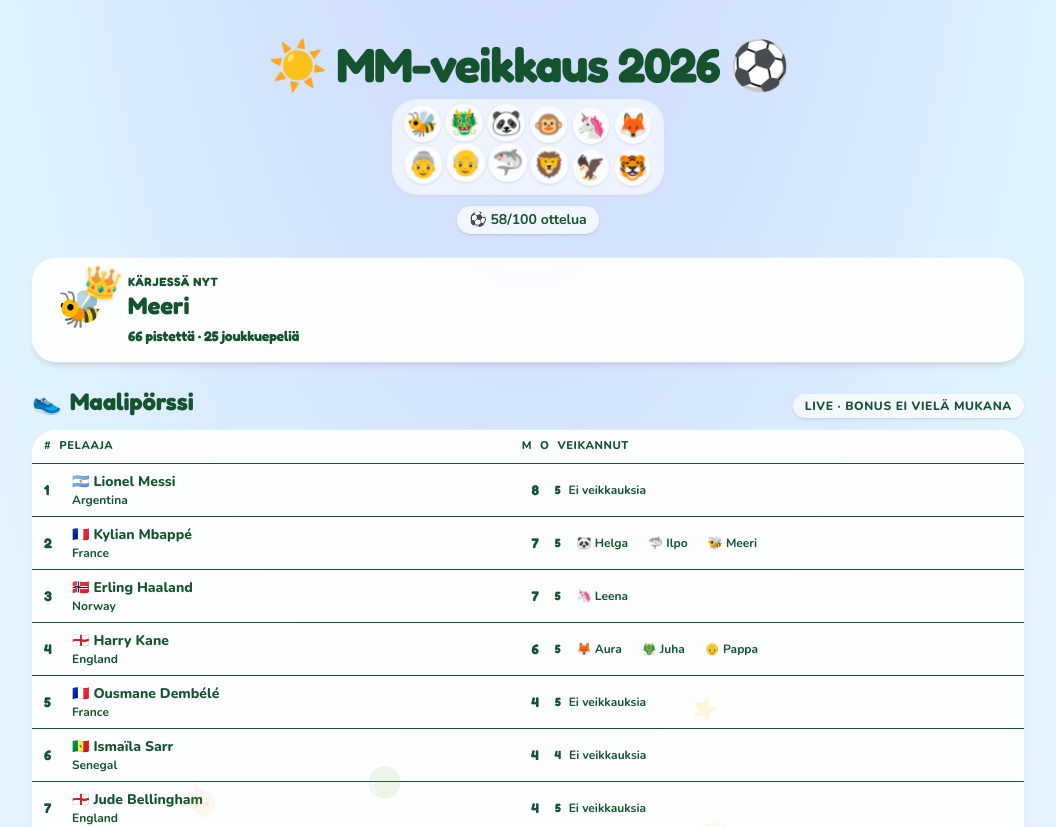
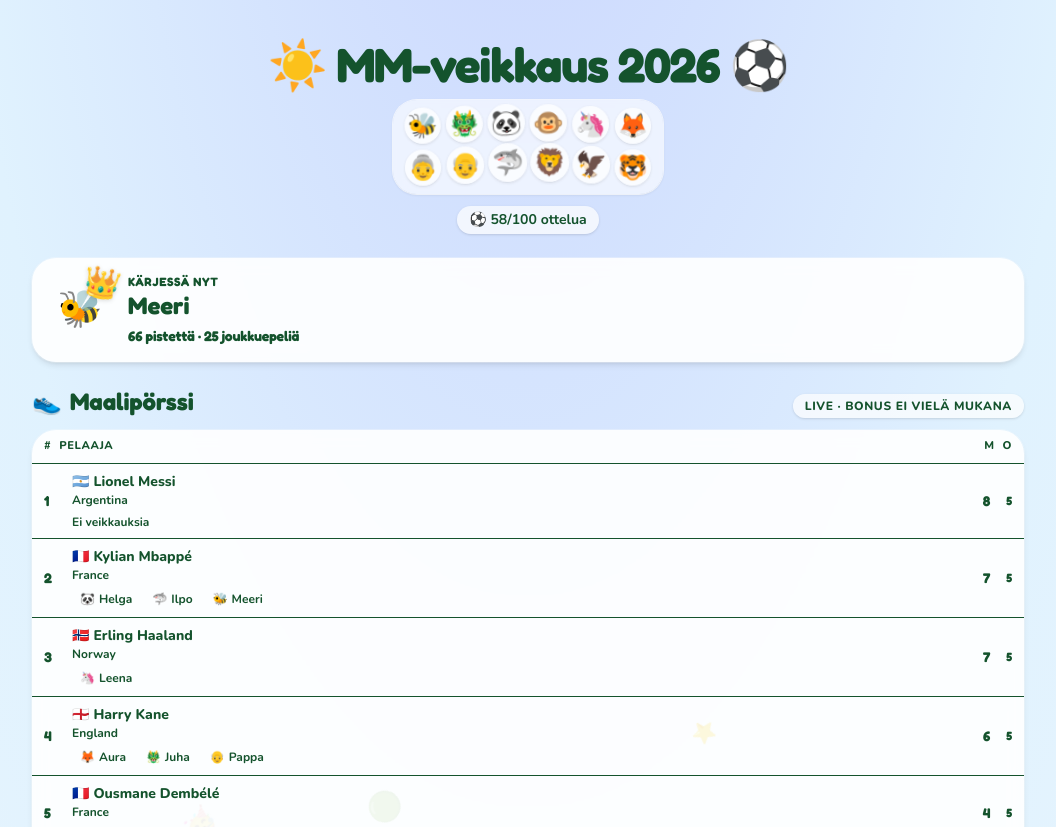
Before and after one commit to intery-oy/mm-veikkaus, a React (Vite) app: page / in a window 1280 px wide. Shown: the top 827 px of the page, without its empty margins (112-1168 px from the left). Built offline with nearby package versions, Linux system fonts and the light colour scheme.

Commit message:
Show top scorer pickers under player names

```diff
--- a/src/app/App.tsx
+++ b/src/app/App.tsx
@@ -105,17 +105,16 @@ export function App() {
             </span>
           </div>
           <div className="overflow-hidden rounded-3xl bg-white/90 shadow-md ring-1 ring-white/30 backdrop-blur">
-            <div className="grid grid-cols-[auto_1fr_auto_auto] gap-2 border-b border-[--color-line] px-3 py-2 text-[0.7rem] font-black uppercase tracking-wider text-[--color-muted] sm:grid-cols-[auto_1fr_auto_auto_1fr]">
+            <div className="grid grid-cols-[auto_1fr_auto_auto] gap-2 border-b border-[--color-line] px-3 py-2 text-[0.7rem] font-black uppercase tracking-wider text-[--color-muted]">
               <span>#</span>
               <span>Pelaaja</span>
               <span className="text-right">M</span>
               <span className="hidden text-right sm:block">O</span>
-              <span className="hidden sm:block">Veikannut</span>
             </div>
             {data.topScorers.map((s, i) => (
               <div
                 key={`${s.playerName}-${s.teamName}`}
-                className="grid grid-cols-[auto_1fr_auto_auto] items-center gap-2 border-b border-[--color-line] px-3 py-2 last:border-b-0 sm:grid-cols-[auto_1fr_auto_auto_1fr]"
+                className="grid grid-cols-[auto_1fr_auto_auto] items-center gap-2 border-b border-[--color-line] px-3 py-2 last:border-b-0"
               >
                 <span className="num w-5 text-sm font-black text-[--color-grass-deep]">
                   {i + 1}
@@ -127,6 +126,23 @@ export function App() {
                   <div className="truncate text-xs font-bold text-[--color-muted]">
                     {s.teamName}
                   </div>
+                  <div className="mt-1.5 flex flex-wrap gap-1">
+                    {s.pickedBy.length > 0 ? (
+                      s.pickedBy.map((p) => (
+                        <span
+                          key={p.name}
+                          className="flex items-center gap-1 rounded-full bg-[--color-grass]/10 px-2 py-0.5 text-xs font-bold text-[--color-ink]"
+                        >
+                          <span>{p.avatar}</span>
+                          {p.name}
+                        </span>
+                      ))
+                    ) : (
+                      <span className="text-xs font-bold text-[--color-faint]">
+                        Ei veikkauksia
+                      </span>
+                    )}
+                  </div>
                 </div>
                 <span className="num rounded-full bg-[--color-sun]/25 px-2 py-0.5 text-sm font-black text-[--color-ink]">
                   {s.goals}
@@ -134,20 +150,6 @@ export function App() {
                 <span className="num hidden text-right text-xs font-bold text-[--color-muted] sm:block">
                   {s.playedMatches}
                 </span>
-                <div className="hidden min-w-0 flex-wrap gap-1 sm:flex">
-                  {s.pickedBy.length > 0 ? (
-                    s.pickedBy.map((p) => (
-                      <span
-                        key={p.name}
-                        className="rounded-full bg-[--color-grass]/10 px-2 py-0.5 text-xs font-bold text-[--color-ink]"
-                      >
-                        {p.avatar} {p.name}
-                      </span>
-                    ))
-                  ) : (
-                    <span className="text-xs font-bold text-[--color-faint]">Ei veikkauksia</span>
-                  )}
-                </div>
               </div>
             ))}
           </div>
```
